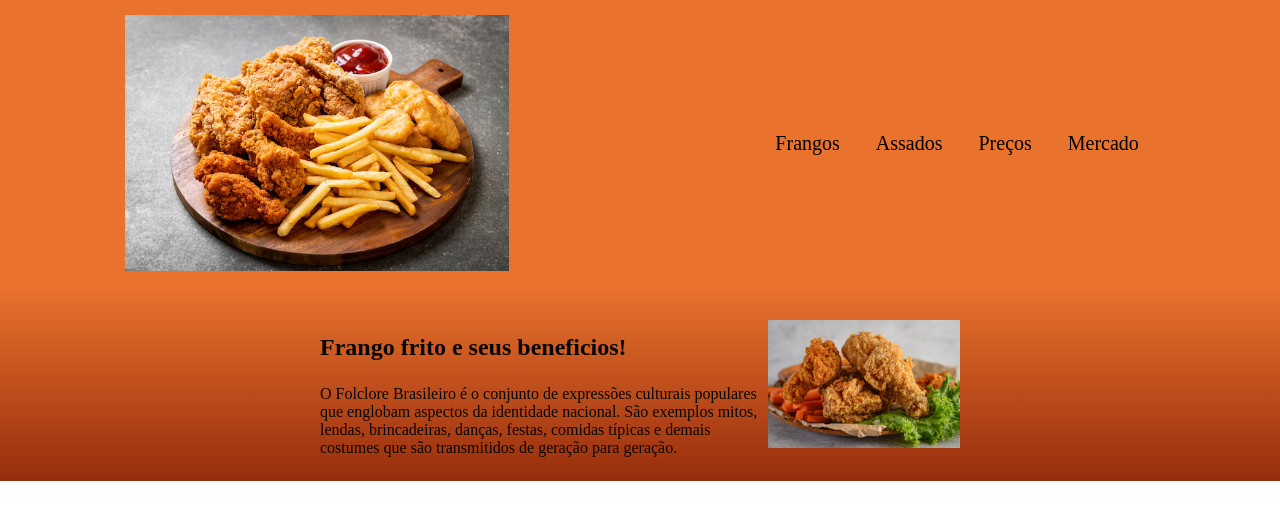
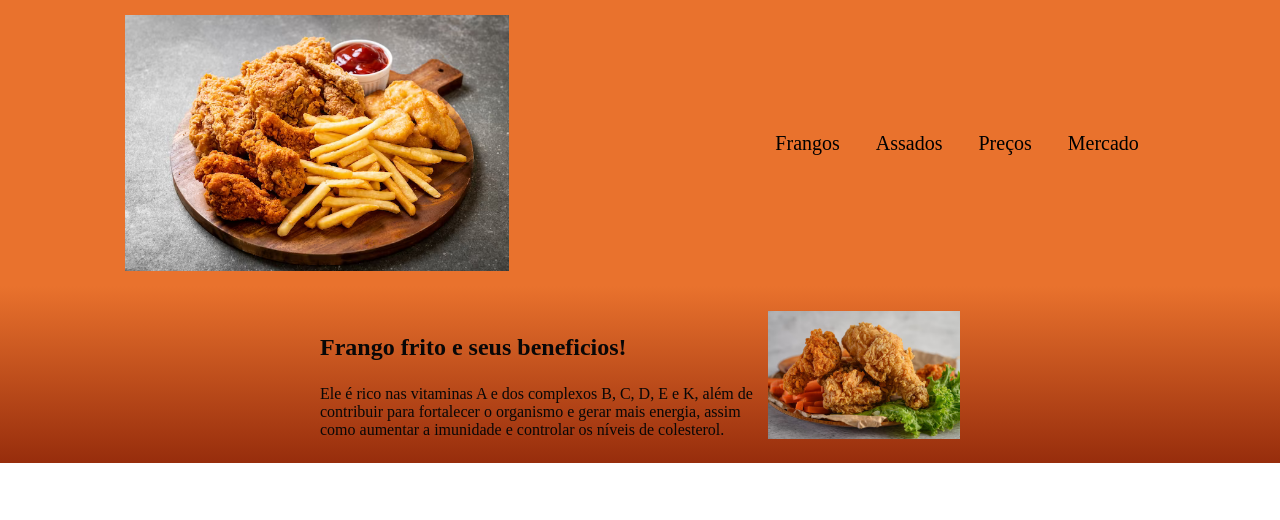
Before and after one commit to PHenriquePC00/FrangosAssados-fritos, a plain HTML site: page index.html in a window 1280 px wide. Drawn offline with Linux system fonts and the light colour scheme.

Commit message:
Update index.html

```diff
--- a/index.html
+++ b/index.html
@@ -19,8 +19,7 @@
     <section class="escola">
         <div class="escola-div-conteudo">
             <h2 class="escola-titulo">Frango frito e seus beneficios!</h2>
-            <p class="escola-texto-um">O Folclore Brasileiro é o conjunto de expressões culturais populares que englobam aspectos da identidade nacional.
-                São exemplos mitos, lendas, brincadeiras, danças, festas, comidas típicas e demais costumes que são transmitidos de geração para geração.</p>
+            <p class="escola-texto-um">Ele é rico nas vitaminas A e dos complexos B, C, D, E e K, além de contribuir para fortalecer o organismo e gerar mais energia, assim como aumentar a imunidade e controlar os níveis de colesterol.</p>
         </div>
         <img class="escola-imagem" src="frango-frito-crocante-em-um-prato-com-salada-e-cenoura_1150-20212 (1).png" alt="Frango mercado delicia">
     </section>
```
